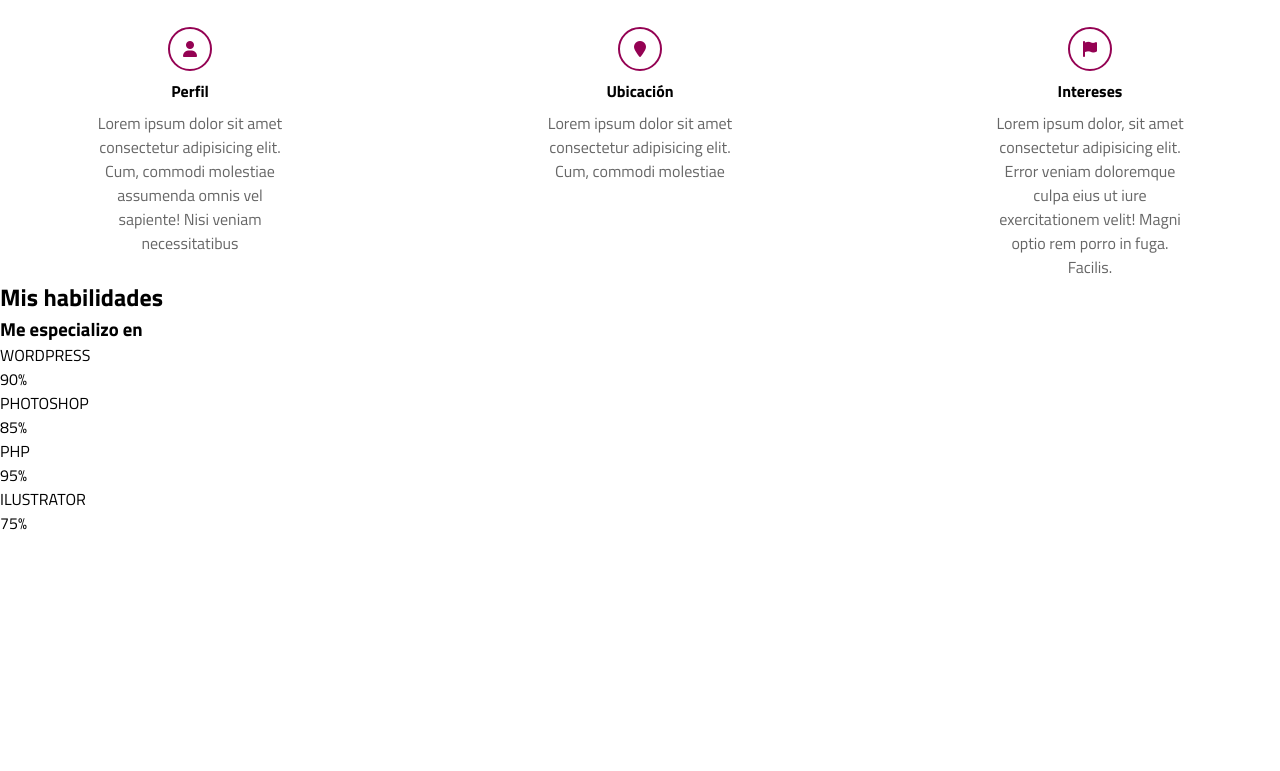
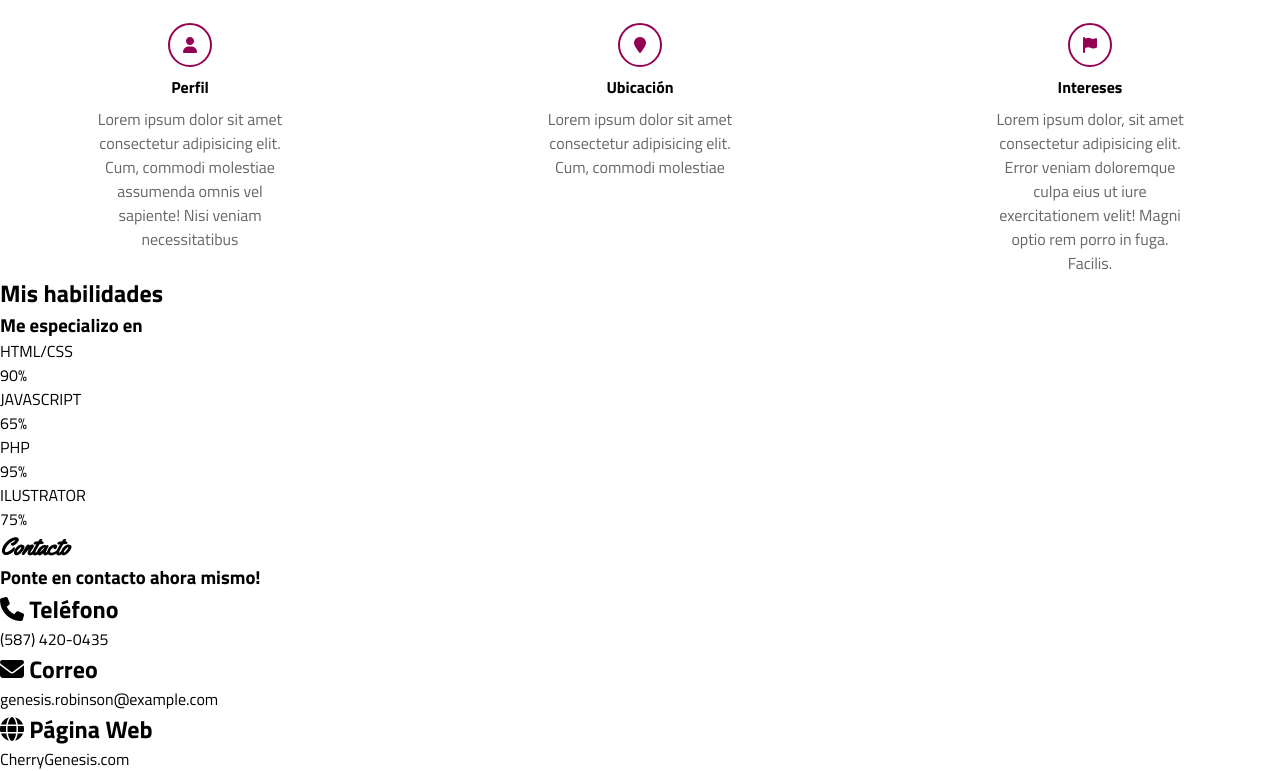
Before and after one commit to CAD03/CAD03.github.io, a plain HTML site: page CV.html in a window 1280 px wide. Shown: the part 567-1338 px from the top of the page. Before the commit the page ends 1102 px from the top, so only its background shows below. Drawn offline with Linux system fonts and the light colour scheme.

Commit message:
sube el Proyecto

```diff
--- a/CV.html
+++ b/CV.html
@@ -9,11 +9,11 @@
     <title>CV </title>
 </head>
 <body>
-    <!-- SECCION INICION -->
+    <!-- SECCION INICIO -->
     <section class="inicio" id="inicio">
         <div class="contenido-seccion">
             <header>
-                <div class="nav-bar">
+                <div class="nav-bar" onclick="mostrarOcultarMenu()">
                     <i class="fa-solid fa-bars"></i>
                 </div>
                 <nav id="nav" class="nav">
@@ -48,7 +48,7 @@
     <!-- SECCION SOBRE MI -->
     <sention class="sobremi" id="sobremi">
         <div class="contenido-seccion">
-            <h2 class="tiulo-seccion">Sobre Mi</h2>
+            <h2 class="titulo-seccion">Sobre Mi</h2>
             <h3>Detalles personales</h3>
 
             <p class="especial">Me dedico a producir ideas creativas y originales.</p>
@@ -82,23 +82,19 @@
 
             <div class="fila">
                 <div class="col">
-                    <span>WORDPRESS</span>
+                    <span>HTML/CSS</span>
                     <div class="cont-barra">
-                        <div class="barra" id="wordpress">
-                            <!-- Recordar generar con java las 17 barritas con clase e -->
-                            <div class="e"></div>
+                        <div class="barra" id="html">
                         </div>
                         <span>90%</span>
                     </div>
                 </div>
                 <div class="col">
-                    <span>PHOTOSHOP</span>
+                    <span>JAVASCRIPT</span>
                     <div class="cont-barra">
-                        <div class="barra" id="photoshop">
-                            <!-- Recordar generar con java las 17 barritas con clase e -->
-                            <div class="e"></div>
+                        <div class="barra" id="javascript">
                         </div>
-                        <span>85%</span>
+                        <span>65%</span>
                     </div>
                 </div>
             </div>
@@ -107,8 +103,6 @@
                     <span>PHP</span>
                     <div class="cont-barra">
                         <div class="barra" id="php">
-                            <!-- Recordar generar con java las 17 barritas con clase e -->
-                            <div class="e"></div>
                         </div>
                         <span>95%</span>
                     </div>
@@ -117,8 +111,6 @@
                     <span>ILUSTRATOR</span>
                     <div class="cont-barra">
                         <div class="barra" id="ilustrator">
-                            <!-- Recordar generar con java las 17 barritas con clase e -->
-                            <div class="e"></div>
                         </div>
                         <span>75%</span>
                     </div>
@@ -126,5 +118,36 @@
             </div>
         </div>
     </sention>
+
+    <!-- SECCION CONTACTO -->
+    <section class="contacto" id="contacto">
+        <div class="contenido-seccion">
+            <h2 class="titulo-seccion">Contacto</h2>
+            <h3>Ponte en contacto ahora mismo!</h3>
+
+            <div class="fila">
+                <div class="col">
+                    <h2>
+                        <i class="fa-solid fa-phone"></i> Teléfono
+                    </h2>
+                    <span class="info-contacto">(587) 420-0435</span>
+                </div>
+                <div class="col">
+                    <h2>
+                        <i class="fa-solid fa-envelope"></i> Correo
+                    </h2>
+                    <span class="info-contacto">genesis.robinson@example.com</span>
+                </div>
+                <div class="col">
+                    <h2>
+                        <i class="fa-solid fa-globe"></i> Página Web
+                    </h2>
+                    <span class="info-contacto">CherryGenesis.com</span>
+                </div>
+            </div>
+        </div>
+    </section>
+
+    <script src="js/app.js"></script>
 </body>
 </html>
```
